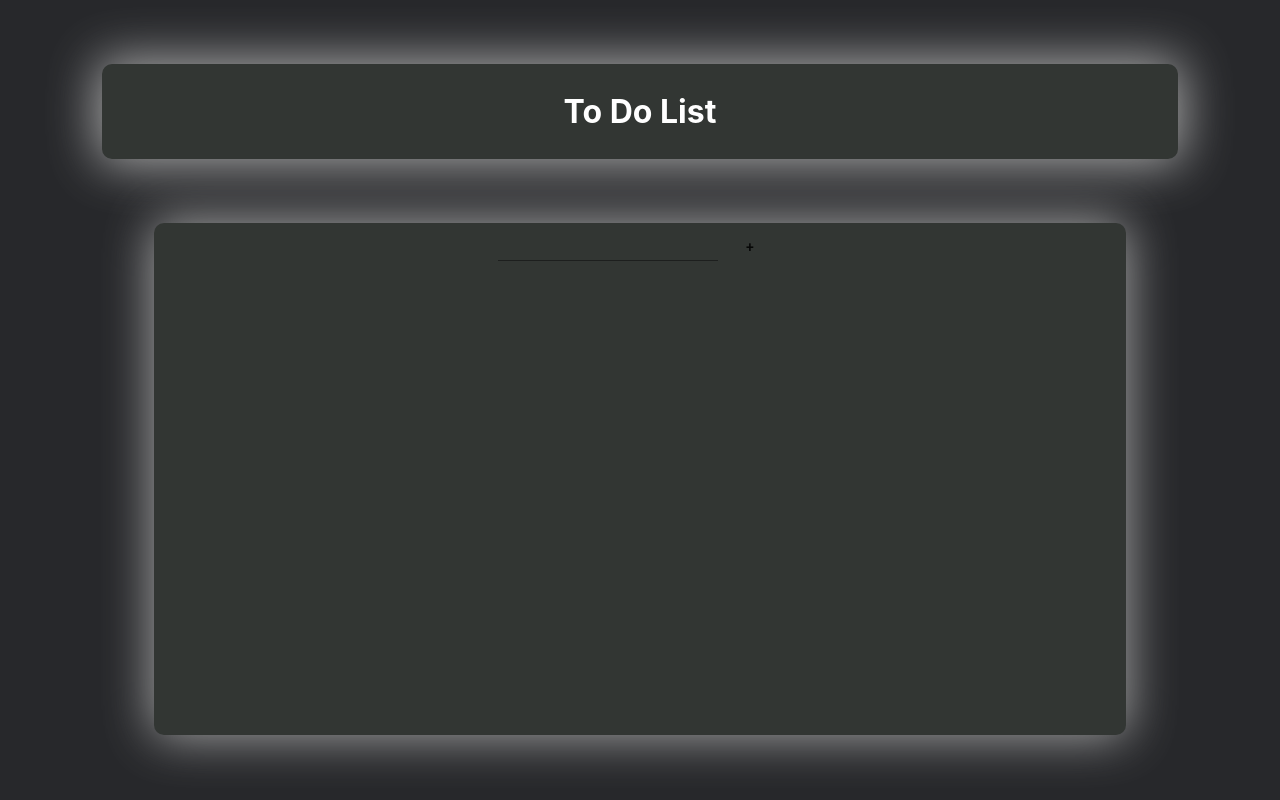
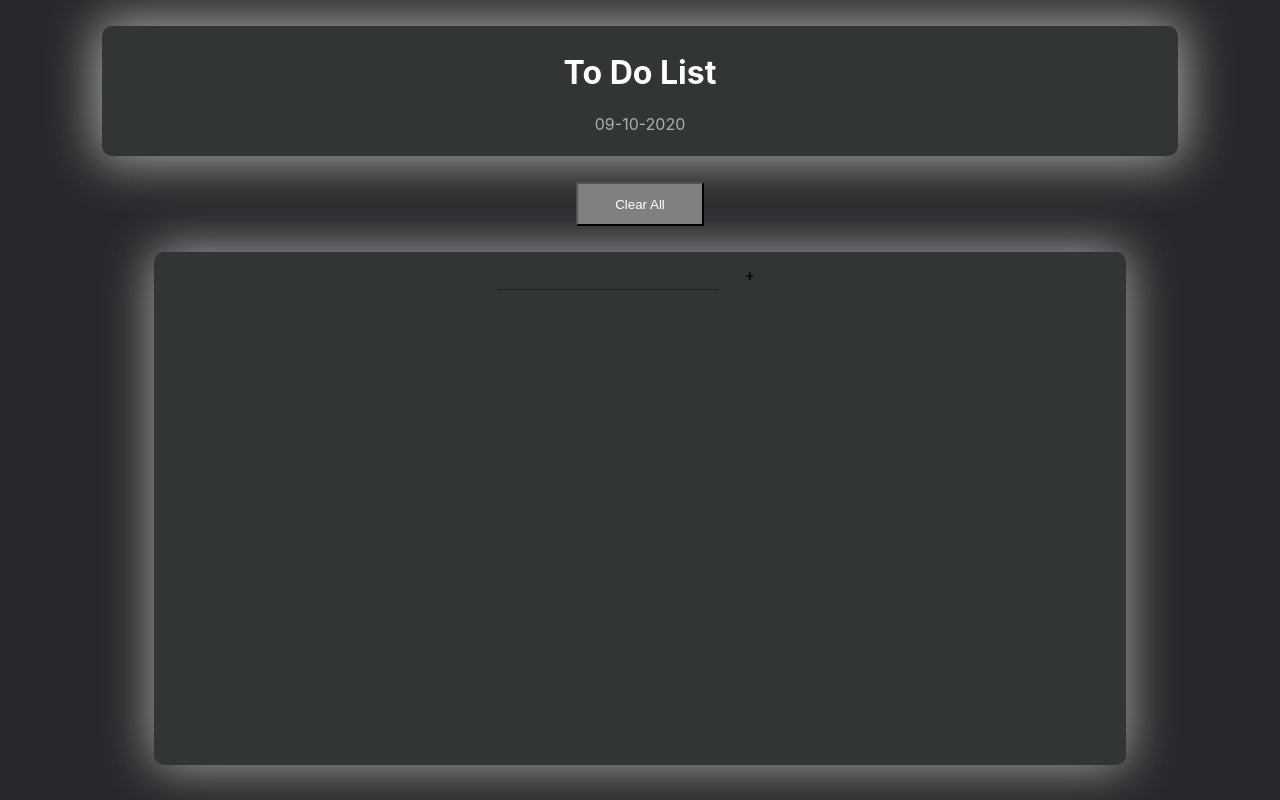
Before and after one commit to SammyLaureys/todolist, a React (Create React App) app: page / in a window 1280 px wide. Built offline with nearby package versions, Linux system fonts and the light colour scheme.

Commit message:
app is klaar

```diff
--- a/package.json
+++ b/package.json
@@ -12,8 +12,10 @@
     "@testing-library/react": "^9.5.0",
     "@testing-library/user-event": "^7.2.1",
     "gh-pages": "^3.1.0",
+    "moment": "^2.29.1",
     "react": "^16.13.1",
     "react-dom": "^16.13.1",
+    "react-moment": "^1.0.0",
     "react-scripts": "3.4.3",
     "uuid": "^8.3.1"
   },
--- a/src/App.js
+++ b/src/App.js
@@ -3,9 +3,10 @@ import "./App.css";
 import styled from "@emotion/styled";
 import ToDoForm from "./components/ToDoForm";
 import ToDoList from "./components/ToDoList";
+import Date from "./components/Date";
+import Clear from "./components/Clear"
 
 const LOCAL_STORAGE_KEY = "react-todo-list-todos";
-
 
 const Styledh1 = styled.h1`
   color: white;
@@ -15,7 +16,7 @@ const StyledDiv = styled.div`
   color: white;
   border-radius: 10px;
   box-shadow: 0 0 50px 1px darkgray;
-  margin: 5% 12%;
+  margin: 2% 12%;
   padding: 0.5%;
   text-align: center;
   height: 500px;
@@ -25,8 +26,12 @@ const StyledDiv2 = styled.div`
   background-color: #323633;
   border-radius: 10px;
   box-shadow: 0 0 50px 5px darkgray;
-  margin: 5% 8%;
+  margin: 2% 8%;
   padding: 0.5%;
+  text-align: center;
+`;
+
+const StyledDiv3 = styled.div`
   text-align: center;
 `;
 
@@ -72,7 +77,11 @@ function App() {
                 <Styledh1>
                     To Do List
                 </Styledh1>
+                <Date/>
             </StyledDiv2>
+            <StyledDiv3>
+                <Clear setTodos={setTodos}/>
+            </StyledDiv3>
             <StyledDiv>
                 <ToDoForm addTodo={addTodo} />
                 <ToDoList
--- /dev/null
+++ b/src/components/Clear.js
@@ -0,0 +1,22 @@
+import React from "react";
+import styled from "@emotion/styled";
+
+const Styled = styled.button`
+  color: white;
+  background-color: gray;
+  width: 10%;
+  padding-top: 1%;
+  padding-bottom: 1%;
+`;
+
+function Clear({setTodos}){
+
+    function ClearAll(){
+        setTodos([]);
+    }
+    return(
+        <Styled onClick={ClearAll} type="button">Clear All</Styled>
+    )
+}
+
+export default Clear;
--- /dev/null
+++ b/src/components/Date.js
@@ -0,0 +1,17 @@
+import React from "react";
+import moment from "moment";
+import styled from "@emotion/styled";
+
+const Styled = styled.p`
+  color: white;
+  opacity: 60%;
+`;
+
+function Date(){
+
+return(
+    <Styled>{moment().format("DD-MM-YYYY")}</Styled>
+)
+}
+
+export default Date;
--- a/src/components/ToDoForm.js
+++ b/src/components/ToDoForm.js
@@ -1,6 +1,7 @@
 import { Button, TextField } from "@material-ui/core";
 import React, { useState } from "react";
 import { v4 as uuidv4 } from "uuid";
+
 
 function ToDoForm({ addTodo }) {
     const [todo, setTodo] = useState({
--- a/src/components/ToDoList.js
+++ b/src/components/ToDoList.js
@@ -1,20 +1,26 @@
 import { List } from "@material-ui/core";
 import React from "react";
 import Todo from "./Todo";
+import styled from "@emotion/styled";
 
+const StyledDiv = styled.div`
+  margin-top: 3%;
+`;
 
 function ToDoList({ todos, removeTodo, toggleComplete }) {
     return (
-        <List>
-            {todos.map(todo => (
+        <StyledDiv>
+            <List>
+                {todos.map(todo => (
                     <Todo
                         key={todo.id}
                         todo={todo}
                         removeTodo={removeTodo}
                         toggleComplete={toggleComplete}
                     />
-            ))}
-        </List>
+                ))}
+            </List>
+        </StyledDiv>
     );
 }
 
--- a/src/components/Todo.js
+++ b/src/components/Todo.js
@@ -5,13 +5,20 @@ import styled from "@emotion/styled";
 
 const ListItem = styled.div`
   font-size: xx-large;
+  margin-right: 10%;
 `;
 const CheckboxDiv = styled.div`
-  margin-left: 10%;
+  margin-left: 30%;
+  margin-right: 10%;
+  font-size: xx-large;
 `;
 
 const StyledUl = styled.div`
   width: 100%;
+`;
+
+const removeButton = styled.div`
+  text-align: right;
 `;
 
 function Todo({ todo, toggleComplete, removeTodo }) {
@@ -36,7 +43,7 @@ function Todo({ todo, toggleComplete, removeTodo }) {
             >
                 {todo.task}
             </ListItem>
-                <IconButton onClick={handleRemoveClick}>
+                <IconButton className={removeButton} onClick={handleRemoveClick}>
                         <CloseIcon />
                 </IconButton>
         </StyledUl>
```
Also changed, not shown: 1 other file (tests, documents, lock files or other folders).
